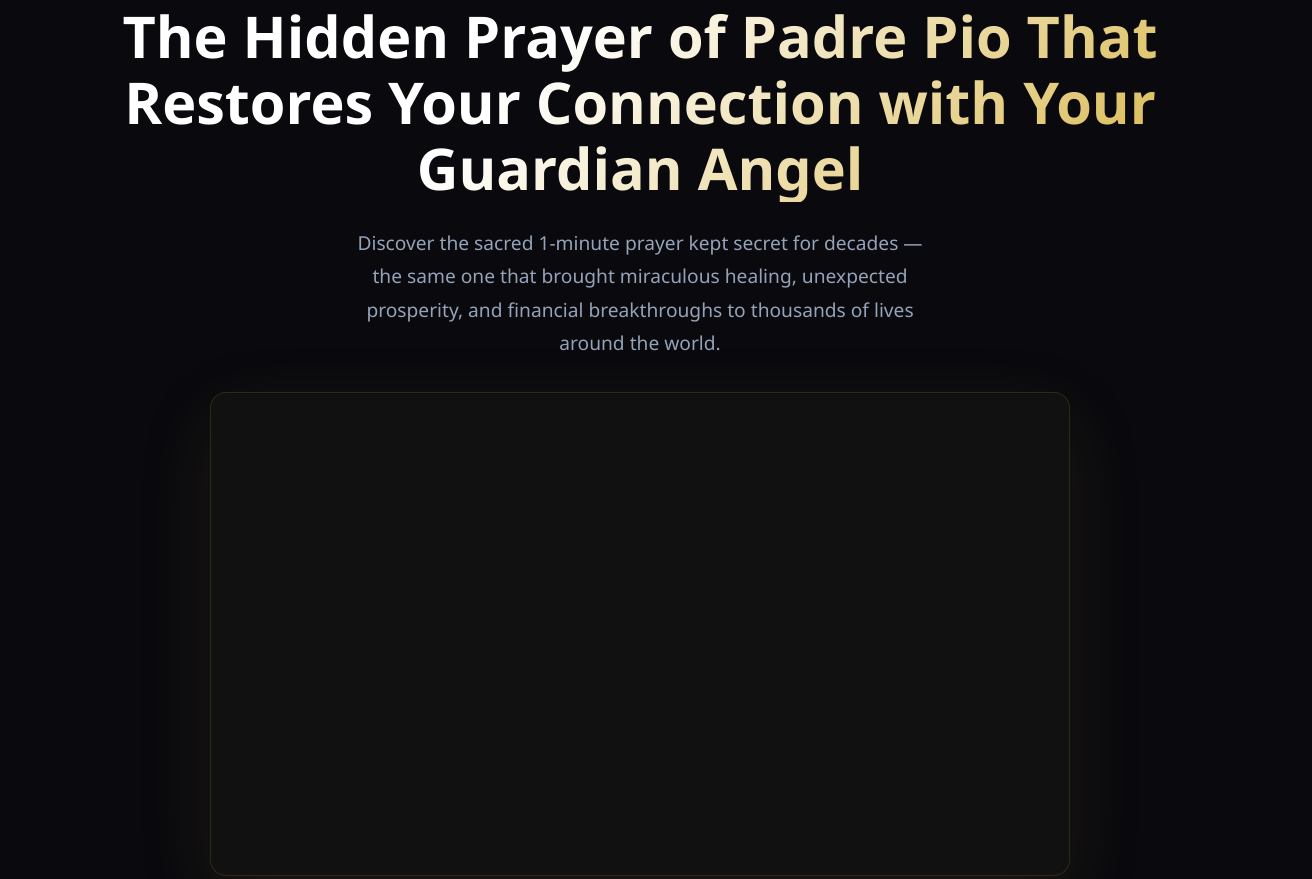
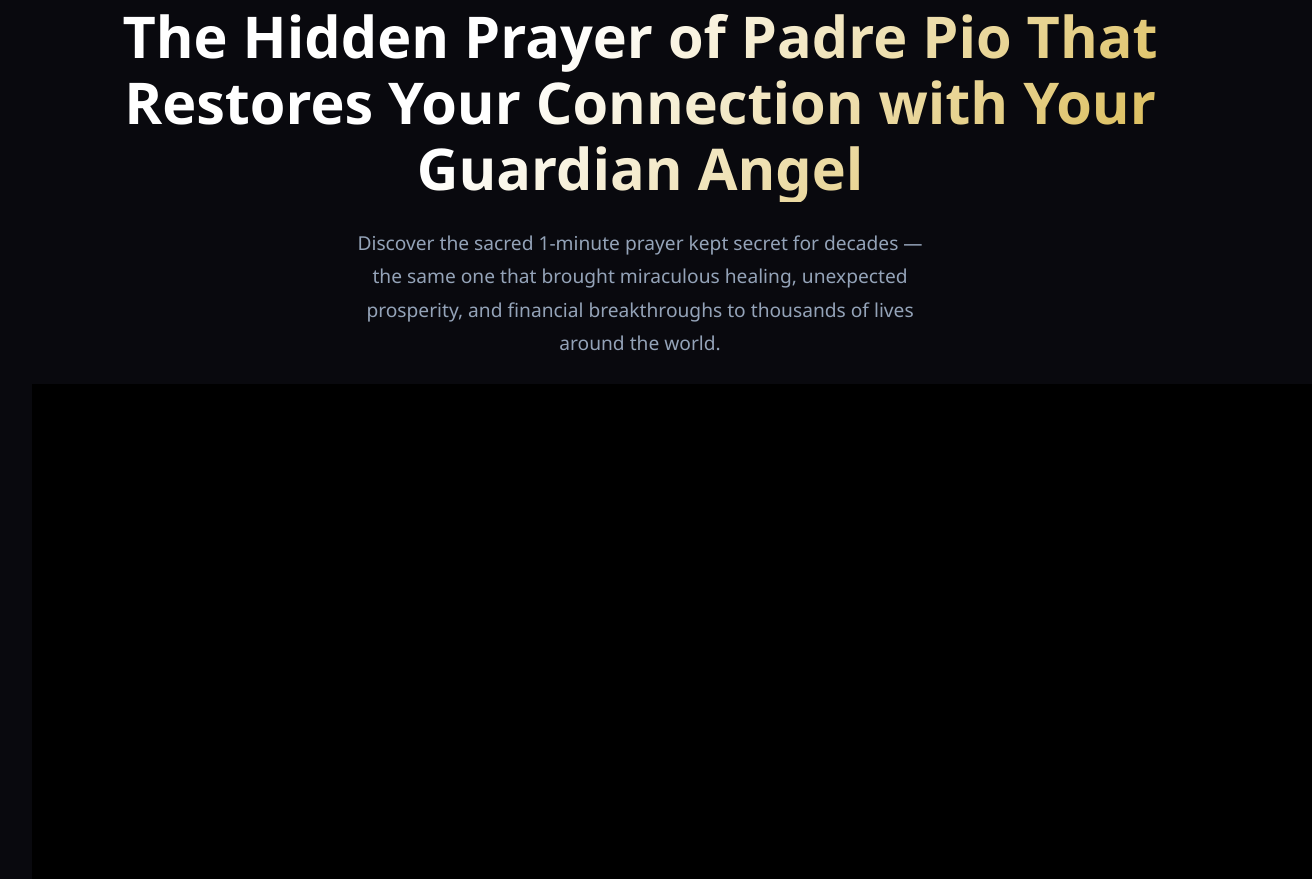
Before and after one commit to Munix26/teste-1, a website built with Vite: page index.html in a window 1280 px wide. Shown: the part 152-1031 px from the top of the page, 1312 px wide, since content can reach past the window. Built offline with nearby package versions, Linux system fonts and the light colour scheme.

Commit message:
Simplify video container CSS for vertical fullscreen and remove duplicates

```diff
--- a/index.html
+++ b/index.html
@@ -78,29 +78,19 @@
     .video-wrap {
       position: relative;
       width: 100vw;
-      /* container tall because video will be rotated */
-      aspect-ratio: 16/9;
-      max-height: 100vh;
-      margin: 0 auto 40px;
-      border-radius: 0;
+      height: 100vh; /* fill full viewport vertically */
+      margin: 0 auto;
       overflow: hidden;
-      border: none;
-      box-shadow: none;
       background: #000;
     }
 
     .video-wrap iframe,
     .video-wrap vturb-smartplayer {
       position: absolute;
-      top: 50%;
-      left: 50%;
-      /* rotate video upright and keep it covering the wrapper */
-      min-width: 100%;
-      min-height: 100%;
-      width: auto;
-      height: auto;
-      transform: translate(-50%, -50%) rotate(90deg);
-      transform-origin: center;
+      top: 0;
+      left: 0;
+      width: 100%;
+      height: 100%;
     }
 
     /* CTA button hidden by default */
@@ -147,25 +137,7 @@
       .hero { padding: 100px 32px 80px; }
     }
 
-    /* Video */
-    .video-wrap {
-      width: 100%;
-      max-width: 860px;
-      margin: 8px auto;
-      border-radius: 16px;
-      overflow: hidden;
-      border: 1px solid rgba(212, 175, 55, 0.15);
-      box-shadow: 0 24px 80px rgba(212, 175, 55, 0.1);
-      background: #111;
-      aspect-ratio: 16/9;
-    }
 
-    .video-wrap iframe {
-      width: 100%;
-      height: 100%;
-      display: block;
-      border: none;
-    }
 
     /* CTA */
     .cta {
```
